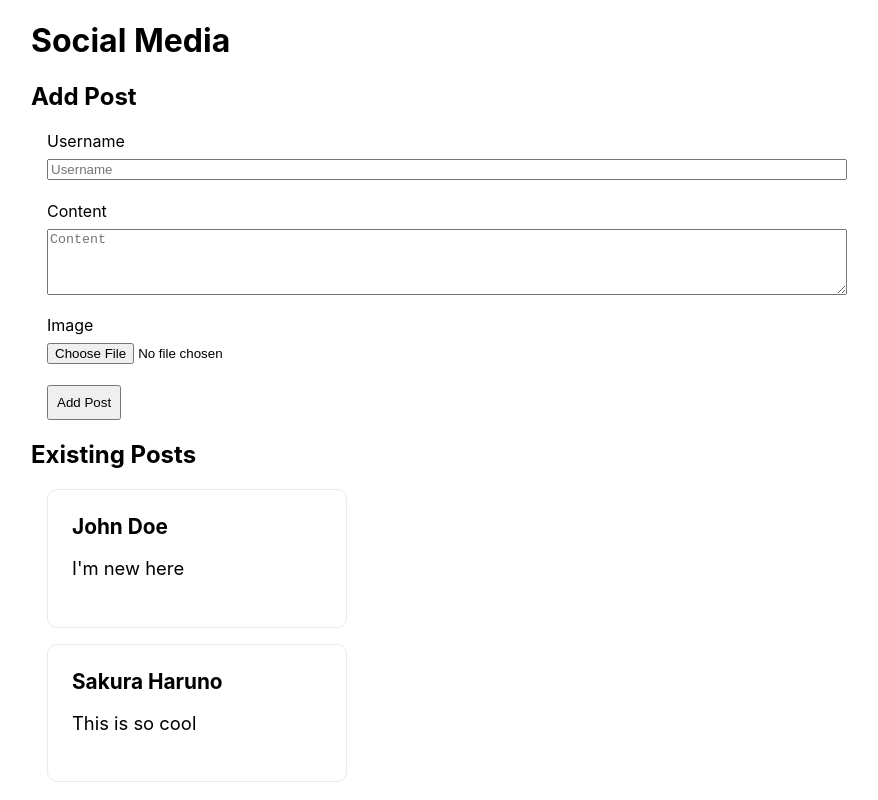
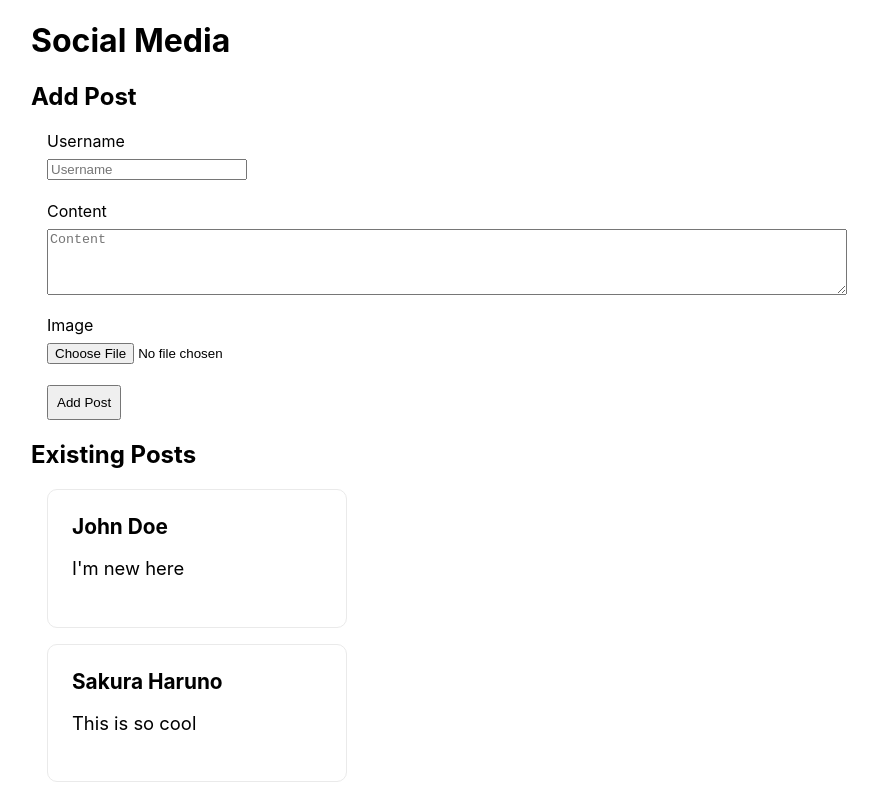
Before and after one commit to MackenzieJoyce/social-media, a Next.js app: page / in a window 1280 px wide. Shown: the whole page, without its empty margins (1-879 px from the left). Built offline with nearby package versions, Linux system fonts and the light colour scheme.

Commit message:
CSS: added a max width to the username text field by targetting the direct childinput element of the classname formGroup.

```diff
--- a/styles/Home.module.css
+++ b/styles/Home.module.css
@@ -16,6 +16,10 @@
 
 .formGroup label {
   margin-bottom: .5rem;
+}
+
+.formGroup > input {
+  max-width: 200px;
 }
 
 .btn {
```
